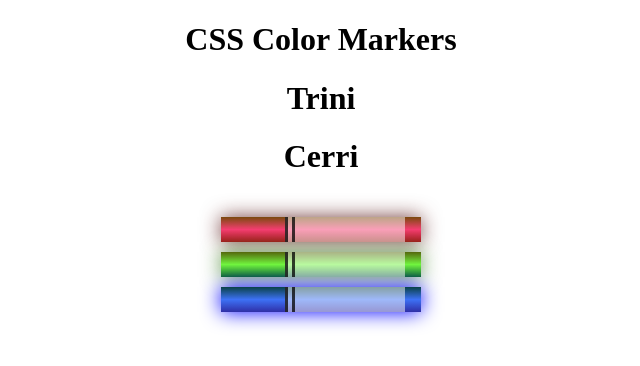
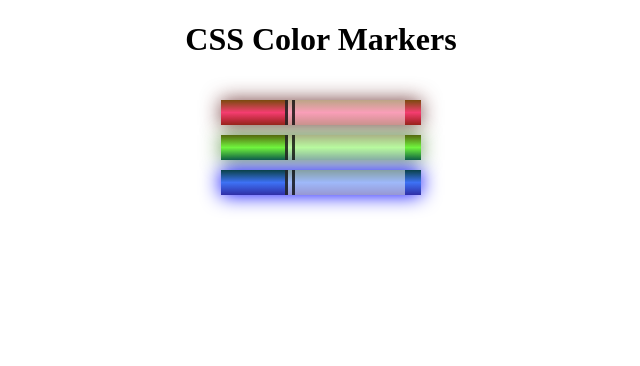
Before and after one commit to trinidadcerri/SetOfColors, a plain HTML site: page index.html in a window 1280 px wide. Shown: the whole page, without its empty margins (319-959 px from the left). Drawn offline with Linux system fonts and the light colour scheme.

Commit message:
set of colors done

```diff
--- a/index.html
+++ b/index.html
@@ -8,8 +8,6 @@
   </head>
   <body>
     <h1>CSS Color Markers</h1>
-    <h1>Trini</h1>
-    <h1>Cerri</h1>
     <div class="container">
       <div class="marker red">
         <div class="cap"></div>
```
